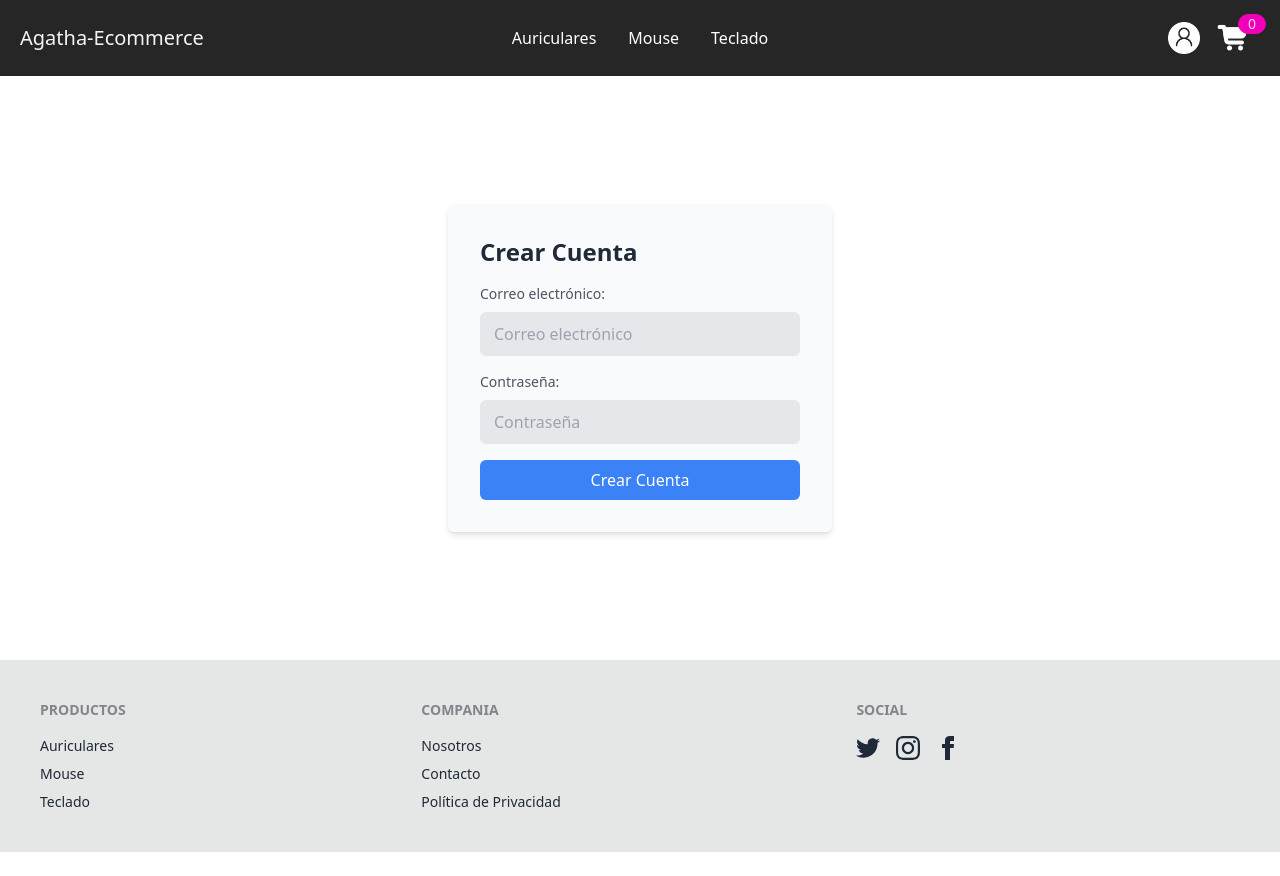
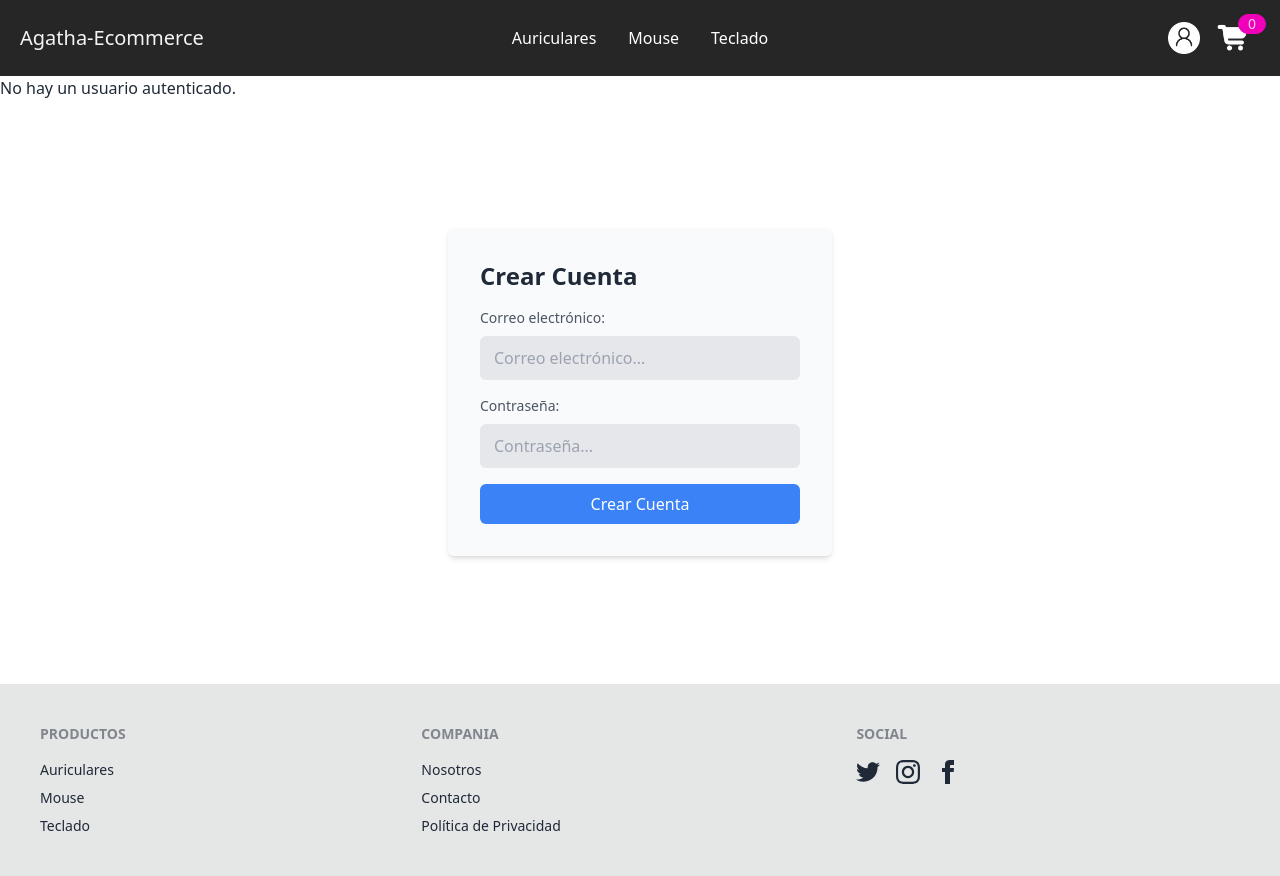
Before and after one commit to debora662/EntregaFinal-Mazzitelli, a React (Vite) app: page /singup in a window 1280 px wide. Before the commit the page ends 852 px from the top, so only its background shows below. Built offline with nearby package versions, Linux system fonts and the light colour scheme; no server answers.

Commit message:
updates auth

```diff
--- /dev/null
+++ b/src/components/Auth/AuthDetails.jsx
@@ -0,0 +1,34 @@
+import {useEffect, useState} from "react";
+import {onAuthStateChanged} from "firebase/auth";
+import {auth} from "../../firebase/client";
+
+const AuthDetails = () => {
+    const [authUser, setAuthUser] = useState(null);
+
+    useEffect(() => {
+        const unsubscribe = onAuthStateChanged(auth, (user) => {
+            if (user) {
+                setAuthUser(user)
+            } else {
+                setAuthUser(null)
+            }
+        });
+        return() => unsubscribe();
+    }, []);
+
+    return (
+        <div>
+            {
+                authUser
+                    ? (
+                        <p>Hola, {authUser.email}!!!</p>
+                    )
+                    : (
+                        <p>No hay un usuario autenticado.</p>
+                    )
+            }
+        </div>
+    );
+}
+
+export default AuthDetails;
--- a/src/components/Auth/SingIn.jsx
+++ b/src/components/Auth/SingIn.jsx
@@ -7,13 +7,16 @@ const SingIn = () => {
     const [email, setEmail] = useState("");
     const [password, setPassword] = useState("");
 
-    const handleSingIn = async () => {
+    const handleSingIn = async (e) => {
+        e.preventDefault();
+
         try {
-        await signInWithEmailAndPassword(auth, email, password);
+            await signInWithEmailAndPassword(auth, email, password)
         } catch (error) {
-          console.error("Error al iniciar sesión", error.message)
+            console.error(error);
         }
-    }
+    };
+
   return (
     <div className="flex items-center justify-center my-32">
             <div className="bg-gray-50 p-8 shadow-md rounded-md w-96">
@@ -29,6 +32,7 @@ const SingIn = () => {
                             id="email"
                             placeholder="Correo electrónico"
                             value={email}
+                            autoComplete='email'
                             onChange={(e) => setEmail(e.target.value)}
                         />
                     </div>
@@ -42,6 +46,7 @@ const SingIn = () => {
                             id="password"
                             placeholder="Contraseña"
                             value={password}
+                            autoComplete='contraseña'
                             onChange={(e) => setPassword(e.target.value)}
                         />
                     </div>
--- a/src/components/Auth/SingUp.jsx
+++ b/src/components/Auth/SingUp.jsx
@@ -1,25 +1,26 @@
 import { createUserWithEmailAndPassword } from 'firebase/auth';
 import {auth} from "../../firebase/client";
 import { useState } from "react";
-
 
 const SingUp = () => {
     const [email, setEmail] = useState("");
     const [password, setPassword] = useState("");
 
-    const handleSingUp = async () => {
+    const handleSingUp = async (e) => {
+        e.preventDefault();
+
         try {
-        await createUserWithEmailAndPassword(auth, email, password);
-        console.log("Usuario registrado exitosamente");
+            await createUserWithEmailAndPassword(auth, email, password)
         } catch (error) {
-          console.error("Error al iniciar sesión", error.message)
+            console.error(error);
         }
-    }
-  return (
-    <div className="flex items-center justify-center my-32">
+    };
+
+    return (
+        <div className="flex items-center justify-center my-32">
             <div className="bg-gray-50 p-8 shadow-md rounded-md w-96">
                 <h2 className="text-2xl font-semibold mb-4">Crear Cuenta</h2>
-                <form onSubmit={handleSingUp}>
+                <form onSubmit={handleSingUp} autoComplete='on'>
                     <div className="mb-4">
                         <label className="block text-gray-600 text-sm font-medium mb-2" htmlFor="email">
                             Correo electrónico:
@@ -28,34 +29,37 @@ const SingUp = () => {
                             className="w-full px-3 py-2 rounded-md bg-gray-200 focus:outline-none border-2 focus:border-blue-500 text-gray-700"
                             type="email"
                             id="email"
-                            placeholder="Correo electrónico"
+                            name="email"
+                            placeholder="Correo electrónico..."
                             value={email}
-                            onChange={(e) => setEmail(e.target.value)}
-                        />
+                            autoComplete='email'
+                            onChange={(e) => setEmail(e.target.value)}/>
                     </div>
                     <div className="mb-4">
-                        <label className="block text-gray-600 text-sm font-medium mb-2" htmlFor="password">
+                        <label
+                            className="block text-gray-600 text-sm font-medium mb-2"
+                            htmlFor="password">
                             Contraseña:
                         </label>
                         <input
                             className="w-full px-3 py-2 rounded-md bg-gray-200 focus:outline-none border-2 focus:border-blue-500 text-gray-700"
                             type="password"
                             id="password"
-                            placeholder="Contraseña"
+                            name="password"
+                            placeholder="Contraseña..."
                             value={password}
-                            onChange={(e) => setPassword(e.target.value)}
-                        />
+                            autoComplete='contraseña'
+                            onChange={(e) => setPassword(e.target.value)}/>
                     </div>
                     <button
                         className="w-full bg-blue-500 text-white py-2 rounded-md hover:bg-blue-600 focus:outline-none focus:ring focus:border-blue-300"
-                        type="submit"
-                    >
+                        type="submit">
                         Crear Cuenta
                     </button>
                 </form>
             </div>
         </div>
-  )
+    )
 }
 
 export default SingUp;
--- a/src/components/CheckoutForm/CheckoutForm.jsx
+++ b/src/components/CheckoutForm/CheckoutForm.jsx
@@ -62,6 +62,7 @@ const CheckoutForm = ({onConfirm}) => {
                     placeholder="Nombre..."
                     name="name"
                     value={dataUser.name}
+                    autoComplete="name"
                     onChange={handleChangeInput}
                     className="border-2 rounded-md w-full py-2 px-3 focus:outline-none bg-gray-200 focus:border-blue-500 text-gray-600"/>
                 <p className="text-red-500 text-sm">{formErrors.name}</p>
@@ -74,6 +75,7 @@ const CheckoutForm = ({onConfirm}) => {
                     placeholder="Teléfono..."
                     name="phone"
                     value={dataUser.phone}
+                    autoComplete="phone"
                     onChange={handleChangeInput}
                     className="border-2 rounded-md w-full py-2 px-3 focus:outline-none bg-gray-200 focus:border-blue-500 text-gray-600"/>
                 <p className="text-red-500 text-sm">{formErrors.phone}</p>
@@ -86,6 +88,7 @@ const CheckoutForm = ({onConfirm}) => {
                     placeholder="Correo electrónico..."
                     name="email"
                     value={dataUser.email}
+                    autoComplete="email"
                     onChange={handleChangeInput}
                     className="border-2 rounded-md w-full py-2 px-3 focus:outline-none bg-gray-200 focus:border-blue-500 text-gray-600"/>
                 <p className="text-red-500 text-sm">{formErrors.email}</p>
@@ -102,6 +105,7 @@ const CheckoutForm = ({onConfirm}) => {
                     placeholder="Confirmar correo electrónico..."
                     name="confirmEmail"
                     value={confirmEmail}
+                    autoComplete="confirmEmail"
                     onChange={handleChangeConfirmEmail}
                     className="border-2 rounded-md w-full py-2 px-3 focus:outline-none bg-gray-200 focus:border-blue-500 text-gray-600"/> {
                     formErrors.confirmEmail && (
--- a/src/firebase/client.js
+++ b/src/firebase/client.js
@@ -14,4 +14,6 @@ const firebaseConfig = {
 const app = initializeApp(firebaseConfig);
 export const db = getFirestore(app);
 
-export const auth = getAuth(app);
+const auth = getAuth(app);
+
+export { auth };
--- a/src/routers/RouterPrincipal.jsx
+++ b/src/routers/RouterPrincipal.jsx
@@ -1,7 +1,4 @@
 import {Route, Routes, BrowserRouter as Router} from "react-router-dom";
-import { useEffect } from "react";
-import { onAuthStateChanged } from "firebase/auth";
-import { auth } from "../firebase/client";
 import NavBar from "../components/NavBar/NavBar";
 import ItemListContainer from "../components/ItemListContainer/ItemListContainer";
 import ItemDetailContainer from "../components/ItemDetailContainer/ItemDetailContainer";
@@ -10,19 +7,16 @@ import Error404 from "../components/Error/Error404";
 import CartProvider from "../context/CartContext";
 import Cart from "../components/Cart/Cart";
 import Checkout from "../components/Checkout/Checkout";
+import AuthDetails from "../components/Auth/AuthDetails";
 import SingIn from "../components/Auth/SingIn";
 import SingUp from "../components/Auth/SingUp";
 
 const RouterPrincipal = () => {
-    useEffect(() => {
-        const unsubscribe = onAuthStateChanged(auth, () => {});
-        return() => unsubscribe();
-    }, []);
-
     return (
         <Router>
             <CartProvider >
                 <NavBar/>
+                <AuthDetails/>
                 <Routes>
                     <Route path="/" element={<ItemListContainer greeting = 'Bienvenidos' />}/>
                     <Route path="/category/:categoryId" element={<ItemListContainer />}/>
```
